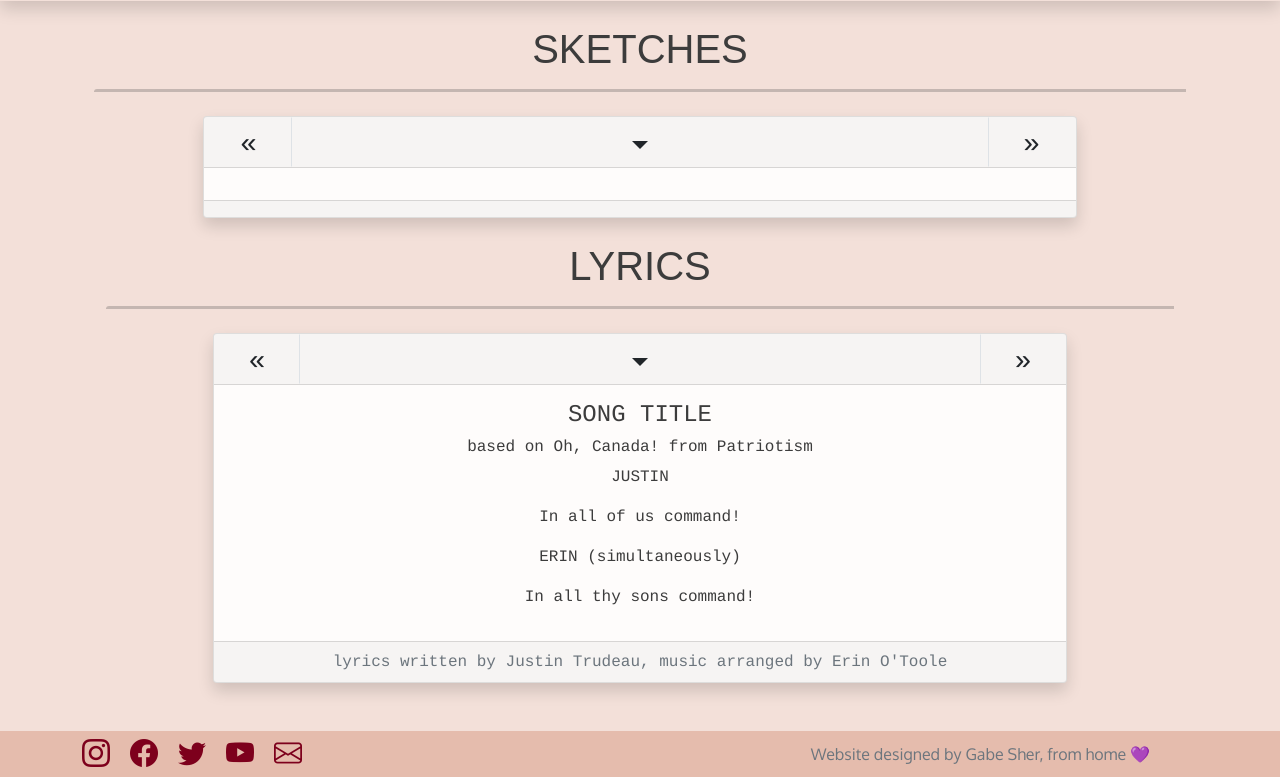
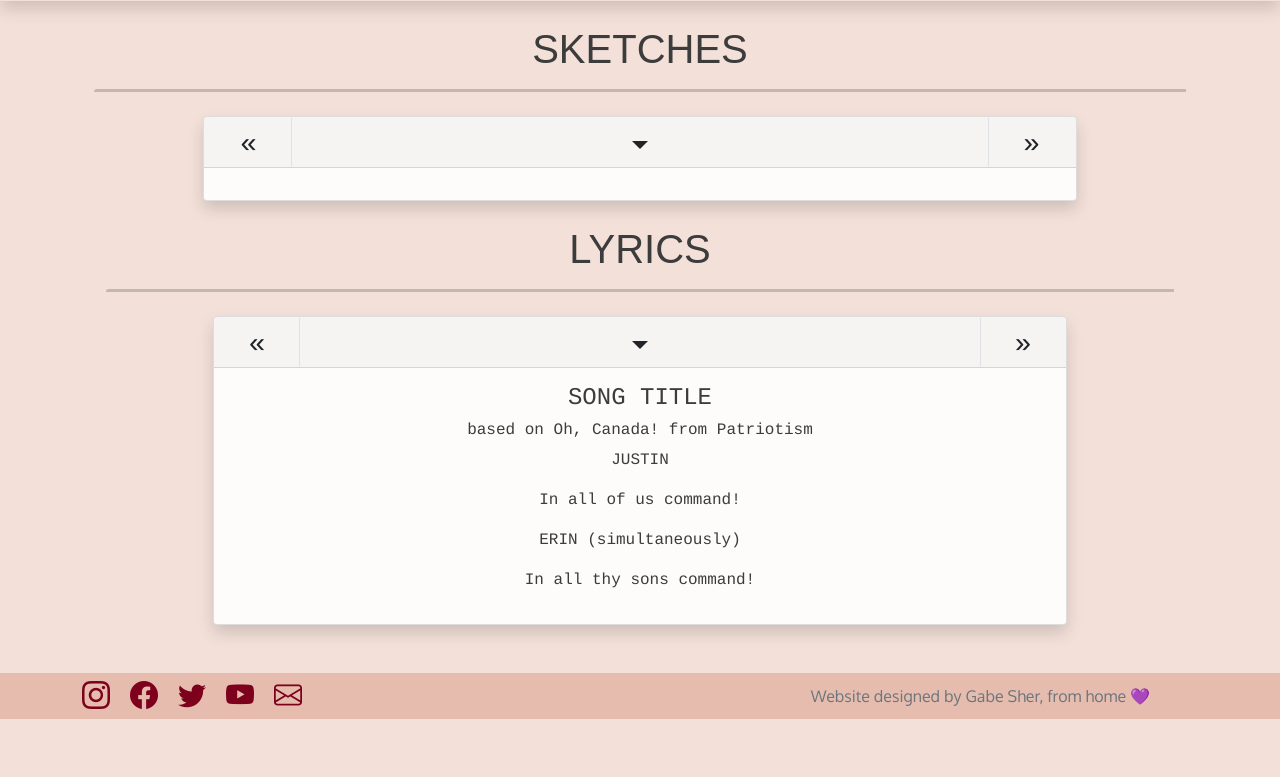
Before and after one commit to skulenite-web/2t1, a Python web app: template app/templates/goodies.html in a window 1280 px wide. Shown: the part 279-1056 px from the top of the page. After the commit the page ends 998 px from the top, so only its background shows below. Run offline with Jinja, Linux system fonts and the light colour scheme; the template is opened without the code that fills it, so the values that code supplies are empty; some libraries are stand-ins or nearby versions; some web fonts are replaced.

Commit message:
Removed footers from Goodies cards

```diff
--- a/app/templates/goodies.html
+++ b/app/templates/goodies.html
@@ -42,11 +42,7 @@
                         </div>
                     {% endfor %}
                 </div>
-
-                <!-- Footer -->
-                <div class='card-footer text-muted'>
-                </div>
-            </div>
+              </div>
             </div>
 
         <!-- LYRICS -->
@@ -54,7 +50,7 @@
             <h1 class='h1 text-center sub-font'> LYRICS </h1>
             <hr class='people-hr border-dark mb-4' />
             <div class='row w-100 w-sm-80 m-auto mb-4'>
-            <div class='card text-center shadow script g-0 w-80 m-auto'>
+              <div class='card text-center shadow script g-0 w-80 m-auto'>
                 <!-- nav -->
                 <div class='card-header p-0'>
                     <div class='btn-group w-100' role='group' aria-label='Song lyric navigation'>
@@ -85,18 +81,9 @@
                     <p class='lyrics-char'> ERIN (simultaneously) </p>
                     <p class='lyrics-dial'> In all thy sons command! </p>
                 </div>
+              </div>
+            </div>
+        </section>
 
-                <!-- Footer (writer's credit) -->
-                <div class='card-footer text-muted'>
-                    lyrics written by Justin Trudeau, music arranged by Erin O'Toole
-                </div>
-            </div>
-            </div>
-
-
-            <!-- OTHER THINGS?? -->
-
-
-        </section>
     </section>
 {% endblock %}
```
